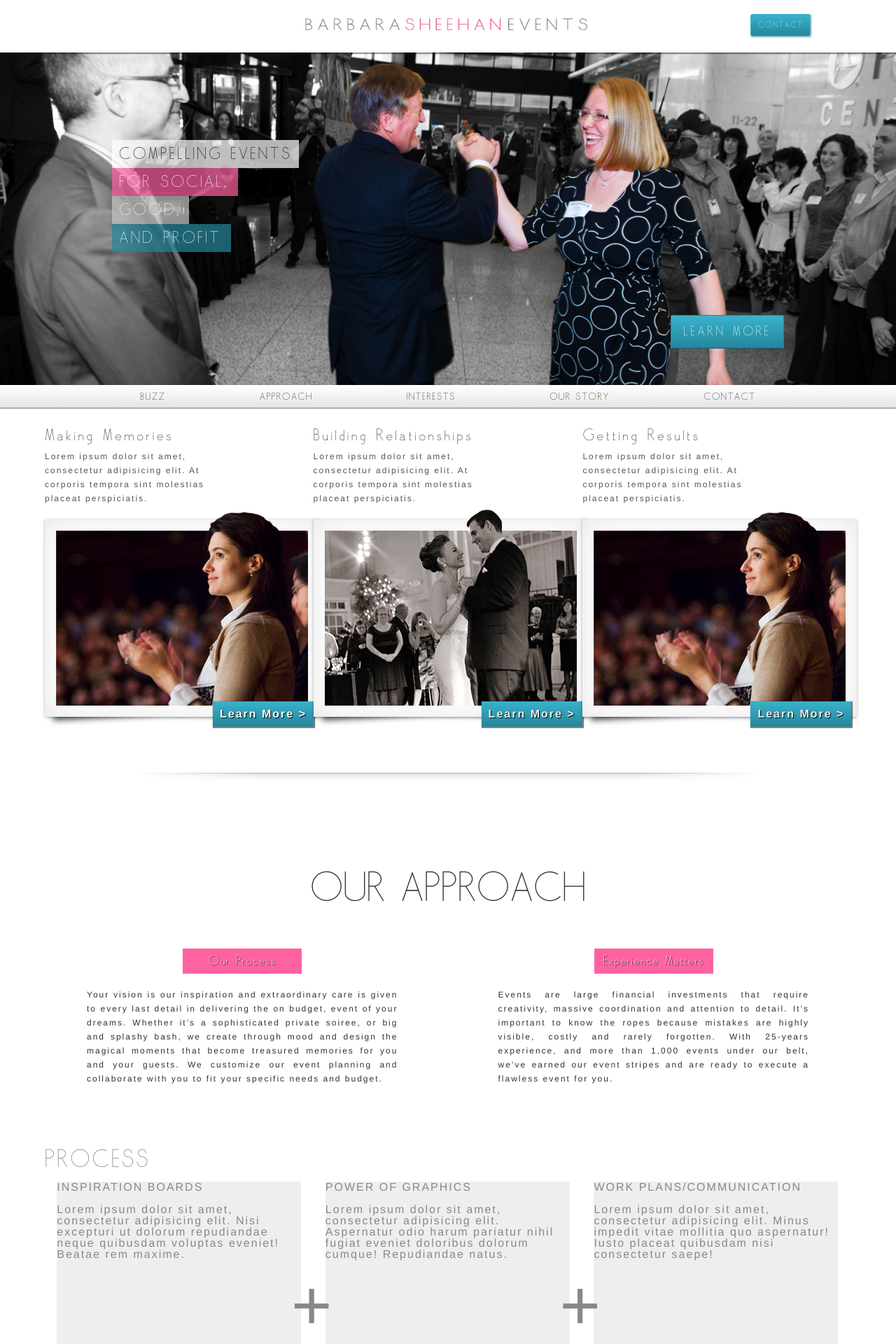
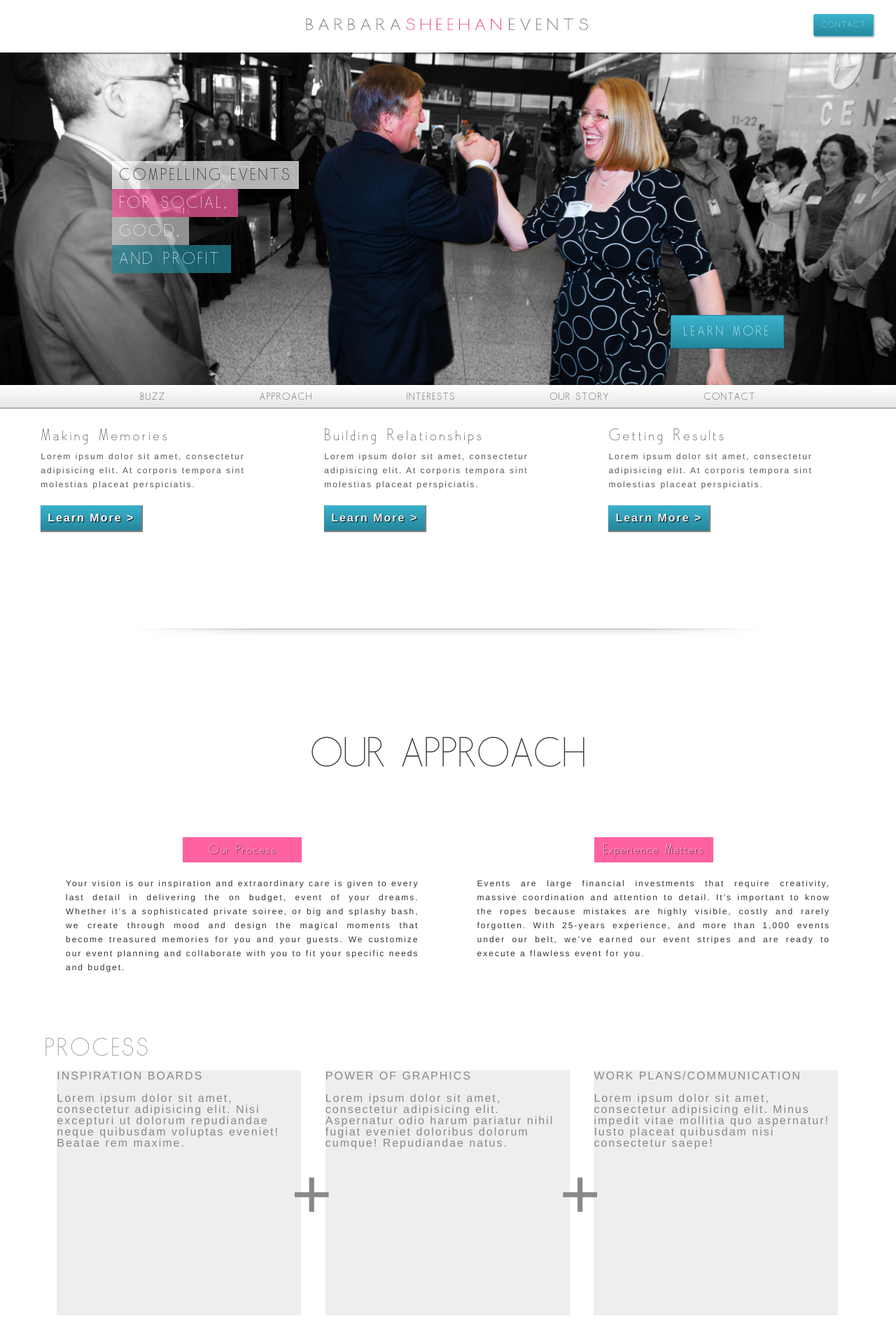
Before and after one commit to brandonpweiss/Barbara-Sheehan-Events, a PHP site: page / in a window 1280 px wide. Shown: the top 1920 px of the page at 70% size. Run offline with PHP 8.4, Linux system fonts and the light colour scheme.

Commit message:
stuff
nav, css, media queries

```diff
--- a/index.html
+++ b/index.html
@@ -3,17 +3,52 @@
 <head>
 	<meta charset="UTF-8">
 	<title>Barbara Sheehan Events</title>
+	<link rel="stylesheet" href="style.css">
 	<link rel="stylesheet" href="normalize.css">
-	<link rel="stylesheet" href="style.css">
 	<script src="jquery.js"></script>
 	<script src="jquery.fittext.js"></script>
 	<script src="modernizr.js"></script>
+	<script>
+$(function() {
+
+	// grab the initial top offset of the navigation
+	var sticky_navigation_offset_top = $('#sticky_navigation').offset().top;
+
+	// our function that decides weather the navigation bar should have "fixed" css position or not.
+	var sticky_navigation = function(){
+		var scroll_top = $(window).scrollTop(); // our current vertical position from the top
+
+		// if we've scrolled more than the navigation, change its position to fixed to stick to top, otherwise change it back to relative
+		if (scroll_top > sticky_navigation_offset_top) {
+			$('#sticky_navigation').css({ 'position': 'fixed', 'top':0, 'left':0 });
+		} else {
+			$('#sticky_navigation').css({ 'position': 'relative' });
+		}
+	};
+
+	// run our function on load
+	sticky_navigation();
+
+	// and run it again every time you scroll
+	$(window).scroll(function() {
+		 sticky_navigation();
+	});
+
+	// NOT required:
+	// for this demo disable all links that point to "#"
+	$('a[href="#"]').click(function(event){
+		event.preventDefault();
+	});
+
+});
+</script>
 </head>
 <body>
+	<a name="top" id="toptop"></a>
 	<header>
 		<div class="content">
-		<img src="images/FinalLogo.jpg" id="logo" alt="Barbara Sheehan Events">
-		<a href="#" class="button">CONTACT</a>
+		<a href="#" id="top"><img src="images/FinalLogo.jpg" id="logo" alt="Barbara Sheehan Events"></a>
+		<a href="#" id="contactButton" class="button">CONTACT</a>
 		</div>
 	</header>
 	<section id="banner">
@@ -23,59 +58,66 @@
 		<div id="social" class="line">FOR SOCIAL,</div>
 		<div id="good" class="line">GOOD,</div>
 		<div id="profit" class="line">AND PROFIT</div></div>
-		<a href="#" class="outline">
+		<a href="#" id="learnmore" class="outline">
 		<div class="clean-gray">LEARN MORE</div>
 		</a>
 		</div>
 	</section>
 	<nav>
-		<a href="#">BUZZ</a>
-		<a href="#">APPROACH</a>
-		<a href="#">INTERESTS</a>
-		<a href="#">OUR STORY</a>
-		<a href="#">CONTACT</a>
+		<a href="#" id="navbuzz">BUZZ</a>
+		<a href="#" id="navapproach">APPROACH</a>
+		<a href="#" id="navinterests">INTERESTS</a>
+		<a href="#" id="navabout">OUR STORY</a>
+		<a href="#" id="navcontact">CONTACT</a>
 	</nav>
 	<section id="callouts" class="clearfix">
 		<div class="content clearfix">
-		<div class="callout">
+		<div class="callout clearfix">
+			<div class="wrap clearfix">
 			<h2>Making Memories</h2>
 				<p>Lorem ipsum dolor sit amet, consectetur adipisicing elit. At corporis tempora sint molestias placeat perspiciatis.</p>
 			<div class="drop-shadow lifted rotated resultsframe">
-			<div class="inner4">
+			<div class="inner2">
 				<img src="images/womanhead.png" id="womanhead"alt="">
 			</div>
-			 <a href="" id="one">Learn More ></a>
+		</div>
+			 <a href="#" id="one">Learn More ></a>
 		</div>
 		</div>
 
-		<div class="callout">
+		<div class="callout clearfix">
+			<div class="wrap clearfix">
 		<h2>Building Relationships</h2>
 				<p>Lorem ipsum dolor sit amet, consectetur adipisicing elit. At corporis tempora sint molestias placeat perspiciatis.</p>
 			<div class="drop-shadow lifted rotated resultsframe">
 			<div class="inner3">
 				<img src="images/manhead.png" id="manhead" alt="">
 			</div>
-			 <a href="" id="two">Learn More ></a>
+		</div>
+					 <a href="#" id="two">Learn More ></a>
 		</div>
 	</div>
 
-		<div class="callout">
+		<div class="callout clearfix">
+			<div class="wrap clearfix">
 			<h2>Getting Results</h2>
 				<p>Lorem ipsum dolor sit amet, consectetur adipisicing elit. At corporis tempora sint molestias placeat perspiciatis.</p>
 			<div class="drop-shadow lifted rotated resultsframe">
 			<div class="inner4">
 				<img src="images/womanhead.png" id="womanhead"alt="">
 			</div>
-			 <a href="" id="three">Learn More ></a>
 			</div>
+			<a href="#" id="three">Learn More ></a>
+		</div>
 		</div>
 		</div>
 	</section>
 
 <div class="shadow" id="shadowone"></div>
-
+		<a name="approach"></a>
 
 	<section id="process">
+
 		<h1>OUR APPROACH</h1>
 		<div class="content clearfix">
 			<div class="box left">
@@ -121,12 +163,11 @@
 				</ul>
 				</div>
 			</div>
-			<div class="gatheringsFor" id="good">
-				<div class="content clearfix">
-					<div class="polaroid2">
-					<img src="images/dancers.jpg" alt="">
-					</div>
-					<div class="right">
+
+			<div class="gatheringsFor clearfix" id="good">
+				<div class="content">
+
+			<div class="right">
 				<h3 class="clearfix">GOOD</h3>
 				<ul>
 					<li>Lorem ipsum dolor sit amet, consectetur adipisicing elit. Laudantium eum.</li>
@@ -135,7 +176,12 @@
 					<li>Lorem ipsum dolor sit amet, consectetur adipisicing elit. Porro nostrum!</li>
 					<li>Lorem ipsum dolor sit amet, consectetur adipisicing elit. Earum ex.</li>
 				</ul>
-				</div>
+			</div>
+
+			<div class="polaroid2">
+				<img src="images/dancers.jpg" alt="">
+			</div>
+
 			</div>
 			</div>
 			<div class="gatheringsFor clearfix" id="profit">
@@ -156,8 +202,9 @@
 		</article>
 		</div>
 	</section>
+	<a name="buzz"></a>
+	<section id="buzz">
 
-	<section id="buzz">
 	<div class="content">
 
 		<h1>Title of a Post</h1>
@@ -170,10 +217,12 @@
 
 	</div>
 		</section>
+					<a name="interests"></a>
 	<section id="pinterest">
+
 		PINTEREST GOES HERE
 	</section>
-
+			<a name="about"></a>
 	<section id="about">
 
 		<div class="content clearfix">
@@ -184,13 +233,16 @@
 		<p>Lorem ipsum dolor sit amet, consectetur adipisicing elit. Nobis beatae consequatur ab expedita sunt cum ut nesciunt reiciendis mollitia deserunt corrupti natus officiis tenetur tempore illum. Sunt vitae voluptatibus optio dignissimos perspiciatis ea soluta totam laudantium itaque voluptate culpa fugiat. Voluptatem sapiente nihil voluptate delectus blanditiis beatae omnis deserunt quaerat architecto praesentium accusamus ex recusandae. Autem eaque dicta fugit necessitatibus atque ab. Culpa obcaecati architecto veniam molestiae nesciunt inventore quasi temporibus praesentium accusamus nostrum dolorem suscipit labore natus corporis impedit omnis eaque vel ipsum sit distinctio molestias tenetur at rerum voluptatum neque beatae voluptatibus eos alias in perferendis. Architecto voluptatem.</p><br>
 		<p>Lorem ipsum dolor sit amet, consectetur adipisicing elit. Sequi veniam earum voluptates eaque dolor quo magnam saepe ducimus aperiam necessitatibus quam vitae vero laudantium dicta nam sed id consectetur voluptatum iste iusto. Iure vitae reiciendis distinctio velit fugiat vero veniam soluta tenetur minima commodi fuga expedita perspiciatis autem incidunt dolorum quis temporibus vel deleniti! Maxime facilis quisquam nihil autem dicta a assumenda explicabo repudiandae sapiente incidunt officiis neque aliquid nemo iste facere magnam voluptate. Delectus veritatis nam ducimus ut magni </p>
 		</div>
+	</section>
+		<a name="contact"></a>
+<section id="contact">
 
-	</section>
-	<section id="contact">
-		<div class="content clearfix">
+	<div class="content clearfix">
 	<h1>CONTACT</h1>
+
   <form name="contactform"  method="post" action="send_form_email.php">
-    <div class="column">
+
+    <div class="column clearfix">
       <input type="text" id="first_name" name="first_name" placeholder="Jane">
       <br>
       <label>FIRST NAME</label>
@@ -207,7 +259,8 @@
       <br>
       <label>PHONE NUMBER</label>
     </div>
-    <div class="column">
+
+    <div class="column clearfix">
       <textarea name="comments" id="comments" placeholder="submit your questions/comments, and enter your email to signup for our newsletter"></textarea>
       <br>
       <label>QUESTIONS & COMMENTS</label>
@@ -216,17 +269,20 @@
       <input type="submit" class="clean-gray" value="CLICK TO SUBMIT">
     </div>
   </form>
-  <div class="column" id="info"> <a href="mailto:Barbara@BarbaraSheehaEevents.com">Barbara@BarbaraSheehaEevents.com</a><br>
+
+  <div class="column clearfix" id="info"> <a href="mailto:Barbara@BarbaraSheehaEevents.com">Barbara@BarbaraSheehaEevents.com</a><br>
     <br>
     <p>Phone: 215-222-2222</p>
     <br>
   </div>
-		</div>
+</div>
 	</section>
+
 	<footer>
 		<div class="content">
 		&copy;MMXIII Barbara Sheehan Events  |  Site by <a href="http://www.bewiseweb.com">Be Wise</a>
 </div>
 	</footer>
+	<script type="text/javascript" src="scroll.js"></script>
 </body>
 </html>
--- a/style.css
+++ b/style.css
@@ -106,7 +105,7 @@ header{
 	top: 0px;
 }
 header .content{
-	width: 81%;
+	width: 95%;
 }
 #logo{
 	width: 445px;
@@ -207,7 +206,7 @@ nav a:hover{
 	color: #000;
 	font-family: 'skarpalt';
 	position: relative;
-	top: 150px;
+	top: 180px;
 }
 
 #slogan #top{
@@ -305,7 +309,7 @@ color: #555555;
 	padding-bottom: 0px;
 }
 #callouts .content{
-	width: 90%;
+	width: 95%;
 }
 
 .callout:nth-child(3){
@@ -318,6 +322,10 @@ color: #555555;
 .callout{
 	float:left;
 	width: 33.3%;
+}
+.wrap{
+	width: 87%;
+	margin: 0 auto;
 }
 .callout h2{
 	color: #333;
@@ -335,7 +343,7 @@ color: #555555;
 	font-family: helvetica;
 	line-height: 20px;
 	position: relative;
-	width: 70%;
+	width: 100%;
 }
 .callout a{
 	background: rgba(255,98,161,1);
@@ -345,10 +353,9 @@ color: #555555;
 	text-decoration: none;
 	font-weight: bold;
 	float:right;
-	position: absolute;
-	top: 260px;
+	position: relative;
+	top: -30px;
 	padding: 10px;
-	left: 240px;
 	-webkit-box-shadow: 1px 1px 1px 1px rgba(1, 1, 1, .5);
 	box-shadow: 1px 1px 1px 1px rgba(1, 1, 1, .5);
 	-webkit-transition: color .3s ease-in-out;
@@ -817,36 +803,33 @@ label {
 
 .column {
 	float: left;
-	width: 33.3%;
+	width: 430px;
 }
 
 #info {
 	color: #FFF;
 	font-size: 25px;
-	margin-top: 15px;
+	margin-top: 10px;
 	behavior: url(PIE.htc);
 }
 
 form a {
 	text-decoration: none;
 	color: #FFF;
-	font-family: MP2;
+	font-family: helvetica;
 	behavior: url(PIE.htc);
 	font-size: 25px;
 }
-form label{
-	color: #000;
-}
-input.clean-gray{
+
+form input.clean-gray{
 	font-size: 14px;
 	width: 280px;
-	margin-top: -20px;
+	margin-top: 0px;
 }
 
 
 .shadow#shadowone{
-margin-top: -60px;
-margin-bottom: 80px;
+margin-bottom: 60px;
 }
 
 .shadow#shadowTwo{
@@ -1151,3 +1142,66 @@ top: 560px;
 }
 
 }
+
+
+@media only screen and (max-width: 1339px){
+.resultsframe{
+	display:none;
+}
+
+.resultsframe #one{
+	display: inline-block;
+}
+
+.callout a{
+	background: rgba(255,98,161,1);
+	color: #FFFFFF;
+	text-shadow: 1px 1px 1px #000;
+	filter: dropshadow(color=#000, offx=1, offy=1);
+	text-decoration: none;
+	font-weight: bold;
+	float:left;
+	position: relative;
+	top: 0px;
+	padding: 10px;
+	-webkit-box-shadow: 1px 1px 1px 1px rgba(1, 1, 1, .5);
+	box-shadow: 1px 1px 1px 1px rgba(1, 1, 1, .5);
+	-webkit-transition: color .3s ease-in-out;
+	-moz-transition: color .3s ease-in-out;
+	-o-transition: color .3s ease-in-out;
+	-ms-transition: color .3s ease-in-out;
+	transition: color .3s ease-in-out;
+}
+
+.box p{
+	text-align: left;
+	line-height: 20px;
+	padding: 10px 30px 0px 30px;
+	text-align: justify;
+}
+
+#about #barbara{
+	position: relative;
+	top: 0px;
+	margin-left: 100px;
+}
+}
+@media only screen and (max-width: 1240px){
+.column#info{
+	float:none;
+	clear:both;
+    padding-top: 100px;
+}
+#good .right{
+	float:right;
+	width: 40%;
+	margin-top: -60px;
+}
+#about #barbara{
+	position: relative;
+	top: 0px;
+	margin: 0px 0px 10px 10px;
+}
+}
+@media only screen and (max-width: 768px){
+}
```
Also changed, not shown: other parts of style.css (+35 -44 lines), scroll.js (added, +44 -0 lines).
